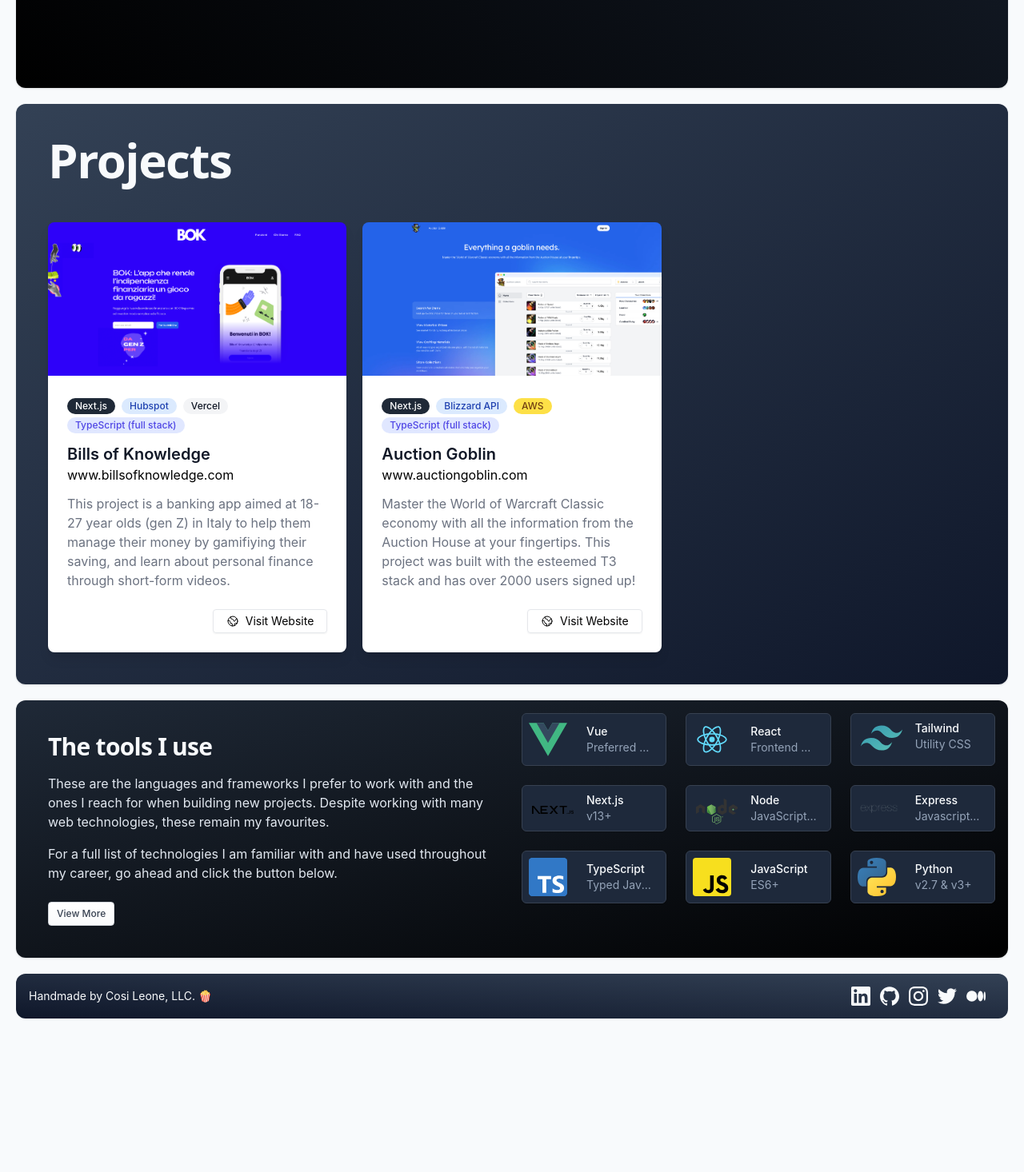
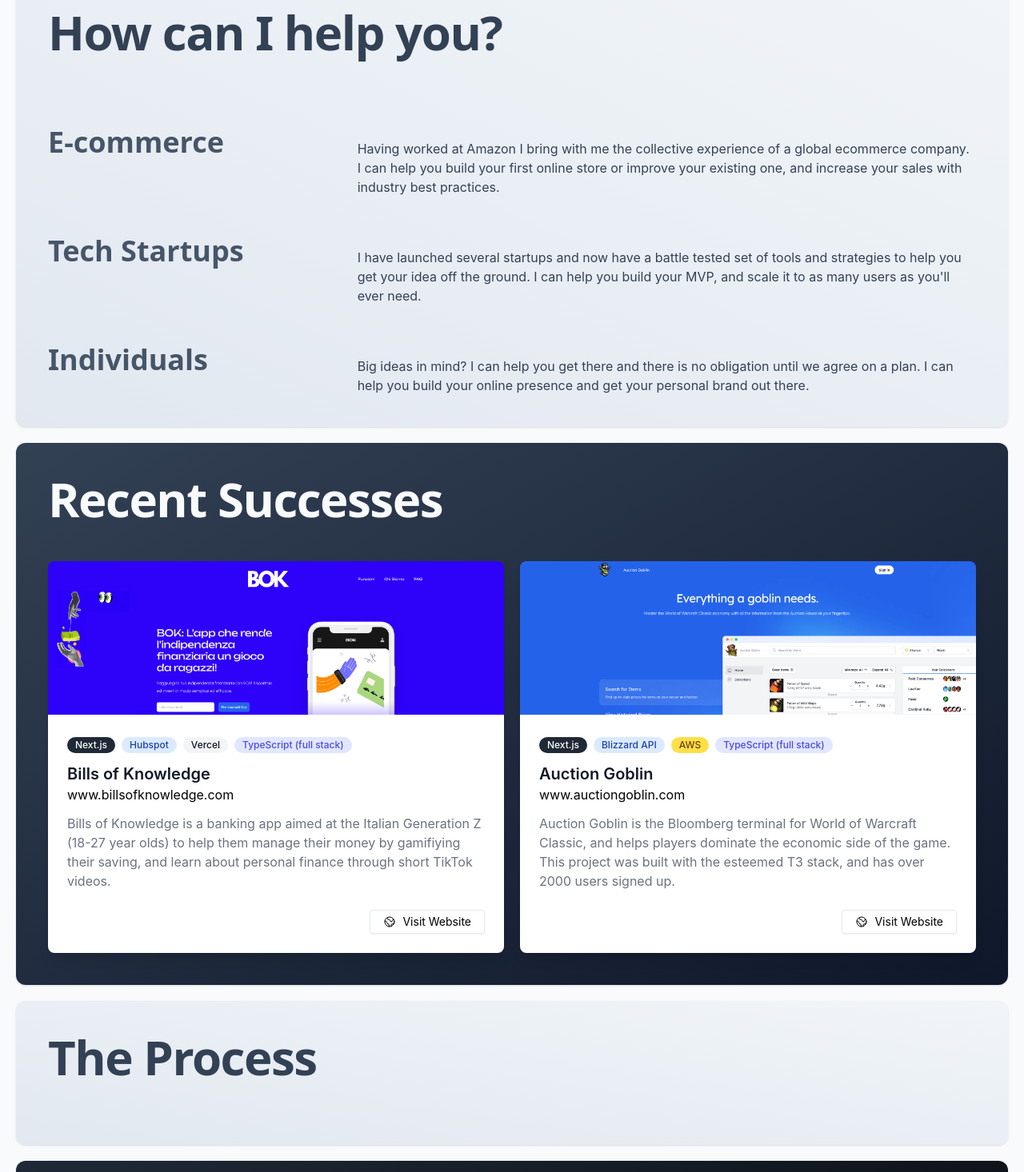
Before and after one commit to cosileone/cosileone-website, a Nuxt app: page /Index in a window 1280 px wide. Shown: the part 940-2406 px from the top of the page at 80% size. Before the commit the page ends 2234 px from the top, so only its background shows below. Built offline with nearby package versions, Linux system fonts and the light colour scheme.

Commit message:
lots of copy changes, fix padding and margins a bit

```diff
--- a/src/components/ContentTile.vue
+++ b/src/components/ContentTile.vue
@@ -6,17 +6,17 @@
 
 <script>
 export default {
-  name: "ContentTile",
-}
+  name: "ContentTile"
+};
 </script>
 
 <style scoped>
 .tile {
-  @apply rounded-xl p-4 font-body mb-5;
+  @apply rounded-xl font-body mb-5;
   min-height: 1rem;
 }
 
 .tile:last-child {
-  @apply rounded-b-iphone md:rounded-xl mb-0
+  @apply rounded-xl mb-0;
 }
 </style>
--- a/src/components/GridListTile.vue
+++ b/src/components/GridListTile.vue
@@ -13,7 +13,10 @@
       </slot>
       <div class="flex-1 flex items-center justify-between truncate">
         <div class="flex-1 px-4 py-2 text-sm truncate">
-          <p class="text-slate-50 font-medium hover:text-slate-400">
+          <p
+            class="text-slate-50 font-medium hover:text-slate-400 truncate"
+            :title="title"
+          >
             {{ title }}
           </p>
           <p class="text-slate-400 truncate" :title="description">
--- a/src/components/Navigation.vue
+++ b/src/components/Navigation.vue
@@ -27,7 +27,7 @@
       <button
         class="hidden md:inline-flex inline-flex ml-4 items-center px-3 py-2 text-sm leading-4 font-medium rounded-md shadow-sm text-white bg-gray-900 hover:bg-gray-700 focus:outline-none focus:ring-2 focus:ring-offset-2 focus:ring-gray-500"
       >
-        Contact Us
+        Contact Me
       </button>
       <button
         @click.stop="isMenuOpen = !isMenuOpen"
--- a/src/pages/Index.vue
+++ b/src/pages/Index.vue
@@ -2,16 +2,16 @@
   <Layout>
     <ContentTile
       id="top"
-      class="bg-gradient-to-tr from-black to-slate-800 pb-64 shadow"
+      class="bg-gradient-to-tr from-black to-slate-800 shadow pb-16"
     >
-      <div class="mt-32 md:mt-48 md:pb-48 text-center">
+      <div class="text-center">
         <!--        <p class="mb-7 text-lg text-gray-500">Hi, my name is</p>-->
         <h1
-          class="md:mb-40 mb-52 mt-[200px] md:mt-80 text-8xl md:text-9xl text-slate-50 font-display font-bold tracking-tighter"
+          class="md:pb-40 pb-52 pt-[200px] md:pt-80 text-8xl md:text-9xl text-slate-50 font-display font-bold tracking-tighter"
         >
           Cosi Leone
         </h1>
-        <p class="text-lg text-slate-300 tracking-tight">
+        <p class="text-lg text-slate-300 tracking-tight text-balance">
           Best-in-class web development for your business.
         </p>
         <div class="mt-20 md:mt-28 mb-4">
@@ -31,23 +31,71 @@
       <!--        </div>-->
       <!--      </div>-->
     </ContentTile>
-    <!--    <ContentTile class="bg-gray-50 shadow"></ContentTile>-->
     <ContentTile
-      class="bg-gradient-to-tl from-slate-900 to-slate-700 pb-64 shadow"
+      class="bg-gradient-to-bl from-slate-100 to-slate-200 shadow p-4"
+    >
+      <div class="p-6 flex flex-col gap-12">
+        <h2
+          class="text-slate-700 text-6xl font-display font-semibold tracking-tight mb-10"
+        >
+          How can I help you?
+        </h2>
+        <div class="grid md:grid-cols-3">
+          <h3 class="font-display text-4xl text-slate-600 font-semibold">
+            E-commerce
+          </h3>
+          <div class="col-span-2">
+            <p class="font-body text-slate-700 mt-4">
+              Having worked at Amazon I bring with me the collective experience
+              of a global ecommerce company. I can help you build your first
+              online store or improve your existing one, and increase your sales
+              with industry best practices.
+            </p>
+          </div>
+        </div>
+        <div class="grid md:grid-cols-3">
+          <h3 class="font-display text-4xl text-slate-600 font-semibold">
+            Tech Startups
+          </h3>
+          <div class="col-span-2">
+            <p class="font-body text-slate-700 mt-4">
+              I have launched several startups and now have a battle tested set
+              of tools and strategies to help you get your idea off the ground.
+              I can help you build your MVP, and scale it to as many users as
+              you'll ever need.
+            </p>
+          </div>
+        </div>
+        <div class="grid md:grid-cols-3">
+          <h3 class="font-display text-4xl text-slate-600 font-semibold">
+            Individuals
+          </h3>
+          <div class="col-span-2">
+            <p class="font-body text-slate-700 mt-4">
+              Big ideas in mind? I can help you get there and there is no
+              obligation until we agree on a plan. I can help you build your
+              online presence and get your personal brand out there.
+            </p>
+          </div>
+        </div>
+      </div>
+    </ContentTile>
+    <ContentTile
+      class="bg-gradient-to-tl from-slate-900 to-slate-700 shadow p-4"
     >
       <div class="p-6">
-        <h4
+        <h2
           class="text-slate-50 text-6xl font-display font-semibold tracking-tight"
         >
-          Projects
-        </h4>
+          Recent Successes
+        </h2>
         <div
-          class="mt-12 max-w-lg mx-auto grid gap-5 lg:grid-cols-3 lg:max-w-none"
+          class="mt-12 max-w-lg mx-auto grid gap-5 lg:grid-cols-2 lg:max-w-none"
         >
           <ProjectTile
             title="Bills of Knowledge"
             subtitle="www.billsofknowledge.com"
-            description="This project is a banking app aimed at 18-27 year olds (gen Z) in Italy to help them manage their money by gamifiying their saving, and learn about personal finance through short-form videos."
+            description="Bills of Knowledge is a banking app aimed at the Italian Generation Z (18-27 year olds) to help them manage their money by gamifiying their saving, and learn about personal finance through short TikTok videos."
             url="https://www.billsofknowledge.com"
           >
             <template #preview-image>
@@ -83,7 +131,7 @@
           <ProjectTile
             title="Auction Goblin"
             subtitle="www.auctiongoblin.com"
-            description="Master the World of Warcraft Classic economy with all the information from the Auction House at your fingertips. This project was built with the esteemed T3 stack and has over 2000 users signed up!"
+            description="Auction Goblin is the Bloomberg terminal for World of Warcraft Classic, and helps players dominate the economic side of the game. This project was built with the esteemed T3 stack, and has over 2000 users signed up."
             url="https://www.auctiongoblin.com"
           >
             <template #preview-image>
@@ -155,15 +203,26 @@
         </div>
       </div>
     </ContentTile>
-    <ContentTile class="bg-gradient-to-tl from-black to-gray-800 shadow">
+    <ContentTile
+      class="bg-gradient-to-bl from-slate-100 to-slate-200 shadow p-4"
+    >
+      <div class="p-6 flex flex-col gap-12">
+        <h2
+          class="text-slate-700 text-6xl font-display font-semibold tracking-tight mb-10"
+        >
+          The Process
+        </h2>
+      </div>
+    </ContentTile>
+    <ContentTile class="bg-gradient-to-tl from-black to-gray-800 shadow p-4">
       <div class="grid grid-cols-1 md:grid-cols-2">
         <div class="py-6 px-1 md:px-6">
-          <h4
+          <h3
             id="tools"
             class="text-slate-50 text-3xl font-display font-semibold tracking-tight"
           >
             The tools I use
-          </h4>
+          </h3>
           <p class="font-body text-slate-200 mt-4">
             These are the languages and frameworks I prefer to work with and the
             ones I reach for when building new projects. Despite working with
@@ -183,29 +242,30 @@
         </div>
         <div class="pl-0 md:pl-3">
           <ul
-            class="grid grid-cols-1 gap-5 sm:gap-6 lg:grid-cols-2 xl:grid-cols-3"
+            class="grid gri
+            d-cols-1 gap-5 sm:gap-6 lg:grid-cols-2 xl:grid-cols-3"
           >
             <GridListTile
+              title="React"
+              description="Preferred Frontend"
+              href="https://reactjs.org"
+            >
+              <template #image>
+                <img
+                  class="flex-shrink-0 w-16 h-16"
+                  src="/svg/react-logo.svg"
+                />
+              </template>
+            </GridListTile>
+            <GridListTile
               title="Vue"
-              description="Preferred Frontend"
+              description="Frontend Alternative"
               href="https://vuejs.org"
             >
               <template #image>
                 <img
                   class="flex-shrink-0 w-16 h-16 p-2"
                   src="/svg/vuejs-logo.svg"
-                />
-              </template>
-            </GridListTile>
-            <GridListTile
-              title="React"
-              description="Frontend Alternative"
-              href="https://reactjs.org"
-            >
-              <template #image>
-                <img
-                  class="flex-shrink-0 w-16 h-16"
-                  src="/svg/react-logo.svg"
                 />
               </template>
             </GridListTile>
@@ -391,7 +451,7 @@
       </div>
     </ContentTile>
     <ContentTile
-      class="bg-gradient-to-bl from-slate-700 to-slate-900 flex justify-between items-center"
+      class="bg-gradient-to-bl from-slate-700 to-slate-900 flex justify-between items-center p-4"
     >
       <div class="justify-self-end inline-flex items-center text-slate-50">
         <span class="text-sm inline-flex">
```
